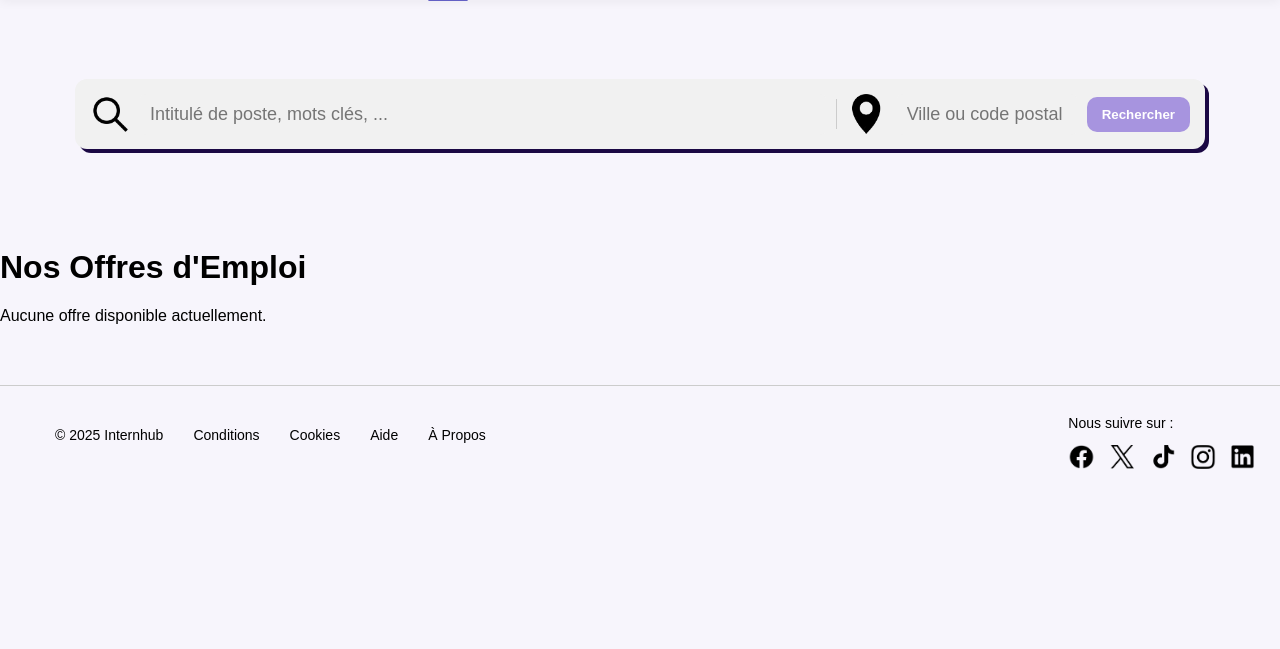
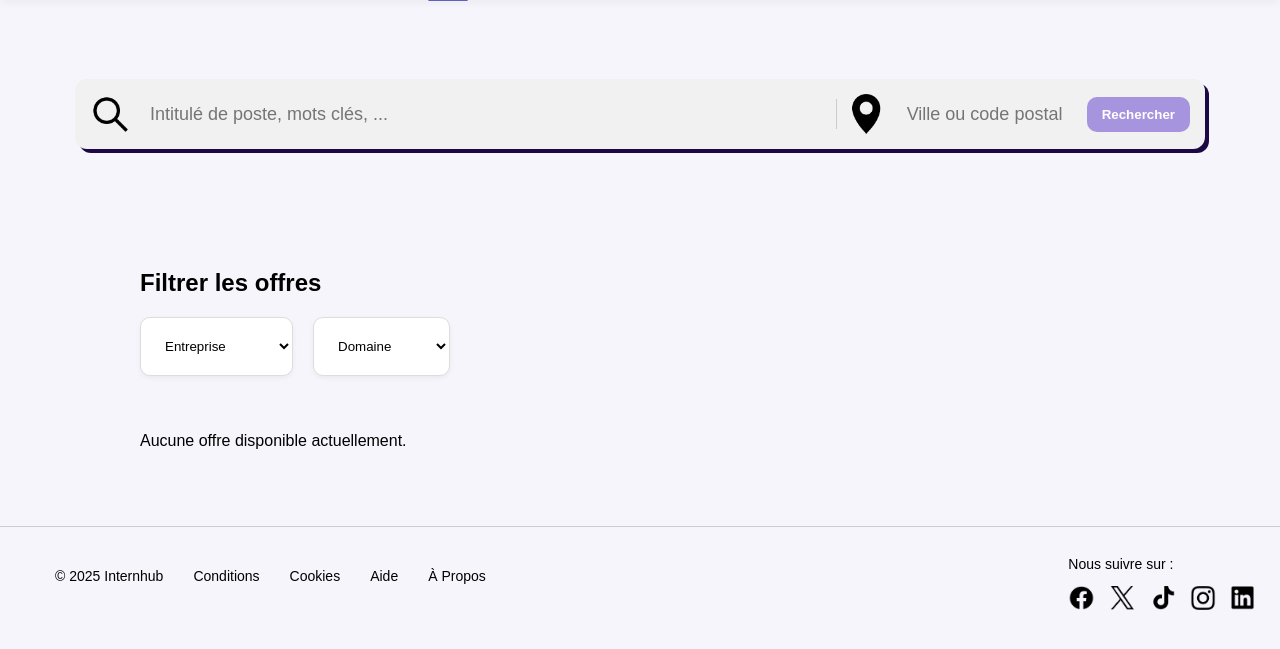
Before and after one commit to LeRubz/ProjetWeb, a PHP site: page /index.php?uri=Offer in a window 1280 px wide. Shown: the part 71-720 px from the top of the page. Run offline with PHP 8.4, Linux system fonts and the light colour scheme; data that the repository does not hold is empty.

Commit message:
offre twig avec son CSS sur son lit de galères

```diff
--- a/style.css
+++ b/style.css
@@ -915,6 +915,32 @@ blockquote {
     gap: 30px;
   }
 
+  .offres-container {
+    max-width: 1000px;
+    margin: 0 auto;
+    padding: 0 20px;
+}
+
+  .offres-page {
+    margin-top: 120px;
+}
+
+.filtres-offres h2 {
+  margin-bottom: 20px;
+}
+
+.filtres {
+  display: flex;
+  gap: 20px;
+  margin-bottom: 40px;
+}
+
+.liste-global-offres {
+  display: flex;
+  flex-direction: column;
+  gap: 30px;
+}
+
 .offre-card {
   background: #fff;
   border: 1px solid #ddd;
@@ -922,7 +948,6 @@ blockquote {
   padding: 20px;
   position: relative;
   box-shadow: 0 2px 5px rgba(0,0,0,0.05);
-    margin: 30px 0;
 }
 
 .offre-card h3 {
--- a/templates/Offers.html.twig
+++ b/templates/Offers.html.twig
@@ -3,21 +3,49 @@
 {% block title %}Offres d'Emploi{% endblock %}
 
 {% block content %}
-    <h1>Nos Offres d'Emploi</h1>
+<main class="offres-page">
+    <div class="offres-container">
 
-    <div class="offers-list">
-        {% for offer in offers %}
-            <div class="offer">
-                <h2>{{ offer.TITRE }}</h2>
-                <p>Lieu : {{ offer.DOMAIN_ACT }}</p>
-                <p>Entreprise : {{ offer.ID_COMPANY }}</p>
-                <p>Description : {{ offer.DESCR }}</p>
-                <p>Rémunération : {{ offer.SALARY }}</p>
-                <p>Type de contrat : {{ offer.CONTRACT }}</p>
-                <p>Publié le : {{ offer.PUB_DATE }}</p>
+        <!-- Filtres -->
+        <section class="filtres-offres">
+            <h2>Filtrer les offres</h2>
+            <div class="filtres">
+                <select class="offre-card">
+                    <option selected disabled>Entreprise</option>
+                    <option>Tech Solutions</option>
+                    <option>Design Pro</option>
+                    <option>IT Consulting</option>
+                    <option>Data Analytics</option>
+                    <option>HelpDesk Corp</option>
+                </select>
+                <select class="offre-card">
+                    <option selected disabled>Domaine</option>
+                    <option>Informatique</option>
+                    <option>Design</option>
+                    <option>Gestion</option>
+                    <option>Big Data</option>
+                    <option>IT Support</option>
+                </select>
             </div>
-        {% else %}
-            <p>Aucune offre disponible actuellement.</p>
-        {% endfor %}
+        </section>
+
+        <!-- Liste des offres -->
+        <section class="liste-global-offres">
+            {% for offer in offers %}
+                <div class="offre-card">
+                    <h3>{{ offer.TITRE }}</h3>
+                    <p>{{ offer.DOMAIN_ACT }} - {{ offer.DESCR|length > 60 ? offer.DESCR|slice(0, 60) ~ '...' : offer.DESCR }}</p>
+                    <div class="tags">
+                        <span class="tag">{{ offer.CONTRACT }}</span>
+                        <span class="tag">{{ offer.SALARY }} €</span>
+                    </div>
+                    <p class="date">publié le {{ offer.PUB_DATE|date("d/m/Y") }}</p>
+                    <button class="btn-offre">Voir l'offre</button>
+                </div>
+            {% else %}
+                <p>Aucune offre disponible actuellement.</p>
+            {% endfor %}
+        </section>
     </div>
+</main>
 {% endblock %}
```
Lines whose indentation alone changed are shown as unchanged.
